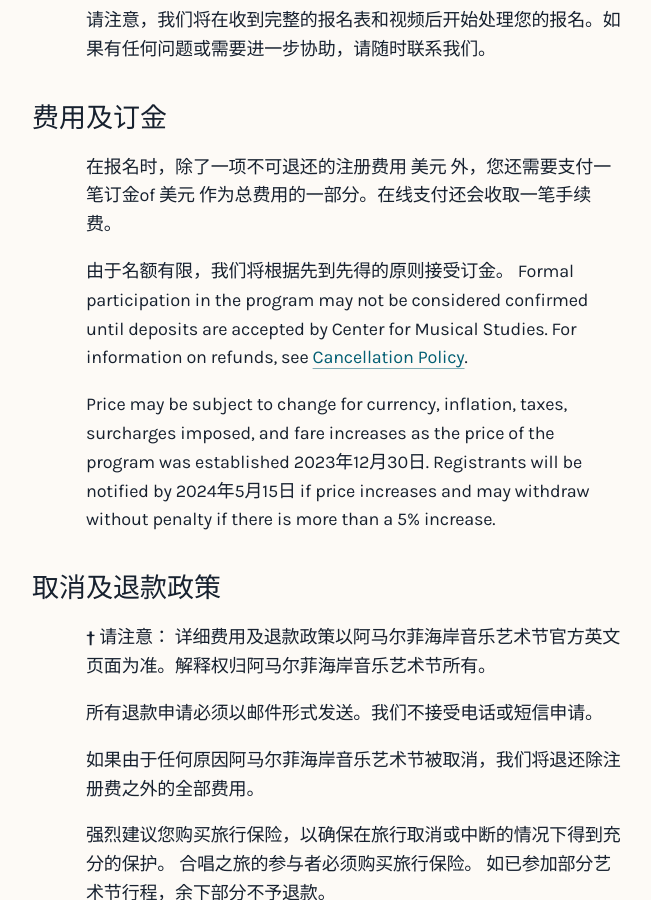
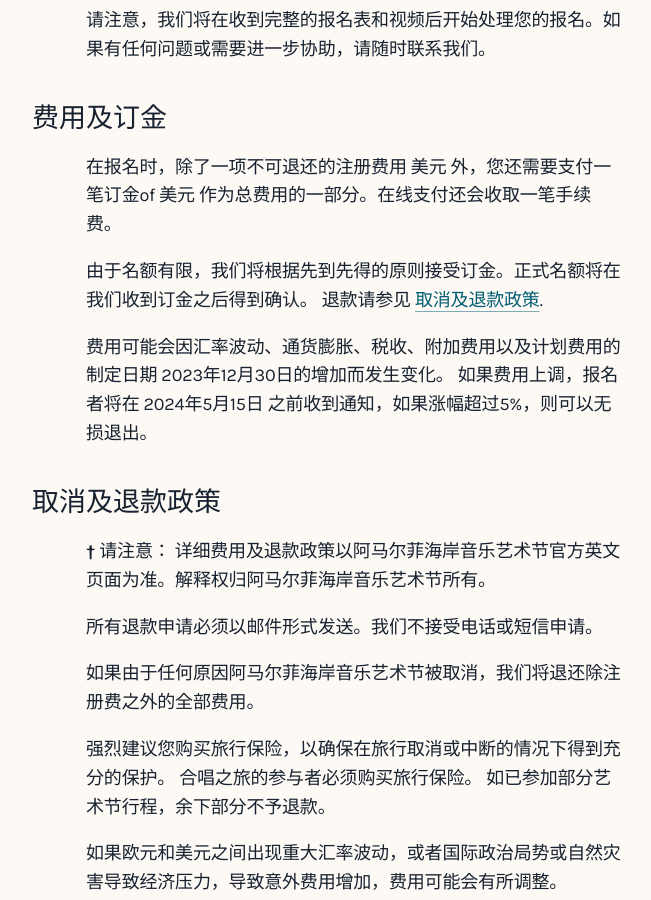
Before and after one commit to Amalfi-Festival/amalfi-festival-org, a Jekyll site: the page built from _apply/piano-zh.md, in a window 1280 px wide and 900 px high, scrolled down 3325 px. Shown: the whole window, without its empty margins (95-746 px from the left). Built offline with Jekyll 4.4.1, drawn with Linux system fonts in a browser that asks for light colours.

Commit message:
More translation

```diff
--- a/_includes/fees-deposits-zh.md
+++ b/_includes/fees-deposits-zh.md
@@ -4,12 +4,9 @@
 外，您还需要支付一笔订金{% unless is-guests-page -%}of
 **{% include utilities/format-cost.html cost=application-deposit %}** {% endunless %}作为总费用的一部分。在线支付还会收取一笔手续费。
 
-由于名额有限，我们将根据先到先得的原则接受订金。
-Formal participation in the program may not be considered confirmed until
-deposits are accepted by Center for Musical Studies. For information on
-refunds, see [Cancellation Policy](#cancellation-policy--refunds).
+由于名额有限，我们将根据先到先得的原则接受订金。正式名额将在我们收到订金之后得到确认。
+退款请参见 [取消及退款政策](#cancellation-policy--refunds).
 
-Price may be subject to change for currency, inflation, taxes, surcharges
-imposed, and fare increases as the price of the program was established {% include utilities/date.html date=site.data.festival.fees-and-deposits.prices-established-on %}.
-Registrants will be notified by {% include utilities/date.html date=site.data.festival.fees-and-deposits.notification-date-if-prices-increase %}
-if price increases and may withdraw without penalty if there is more than a 5% increase.
+费用可能会因汇率波动、通货膨胀、税收、附加费用以及计划费用的制定日期 {% include utilities/date.html date=site.data.festival.fees-and-deposits.prices-established-on %}的增加而发生变化。
+如果费用上调，报名者将在 {% include utilities/date.html date=site.data.festival.fees-and-deposits.notification-date-if-prices-increase %}
+之前收到通知，如果涨幅超过5%，则可以无损退出。
```
